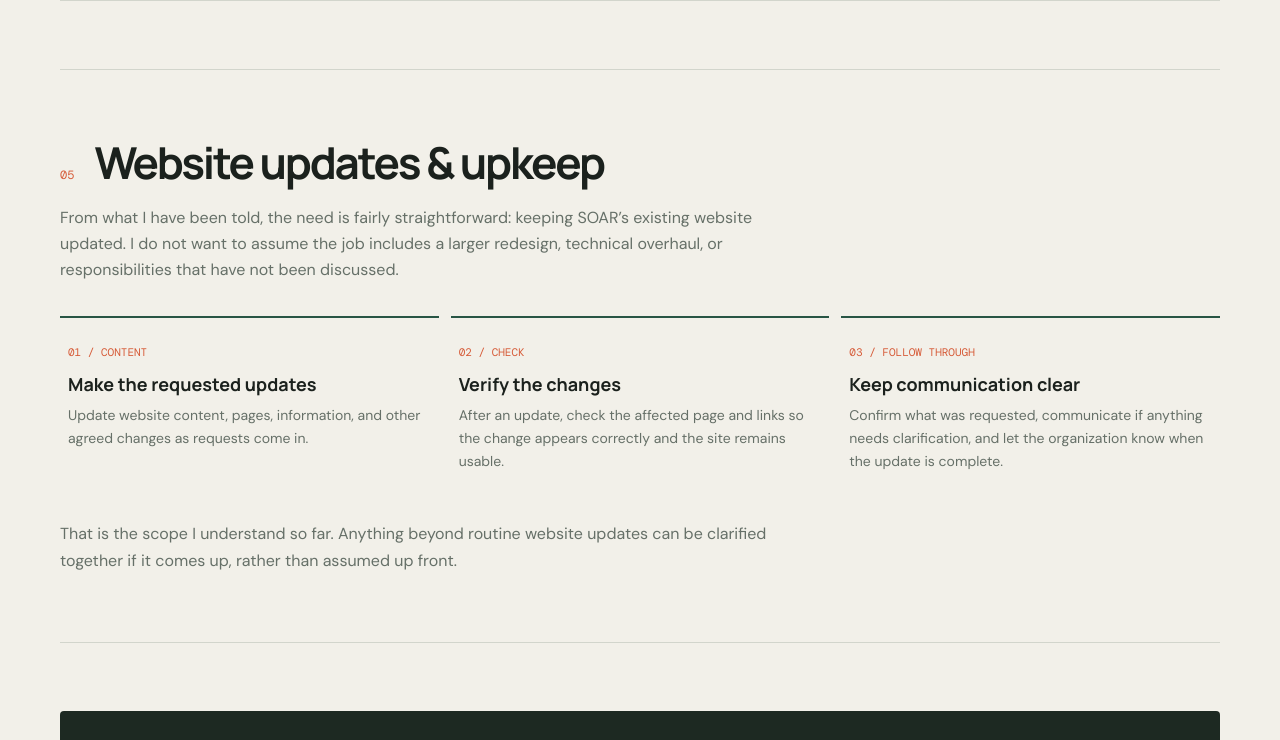
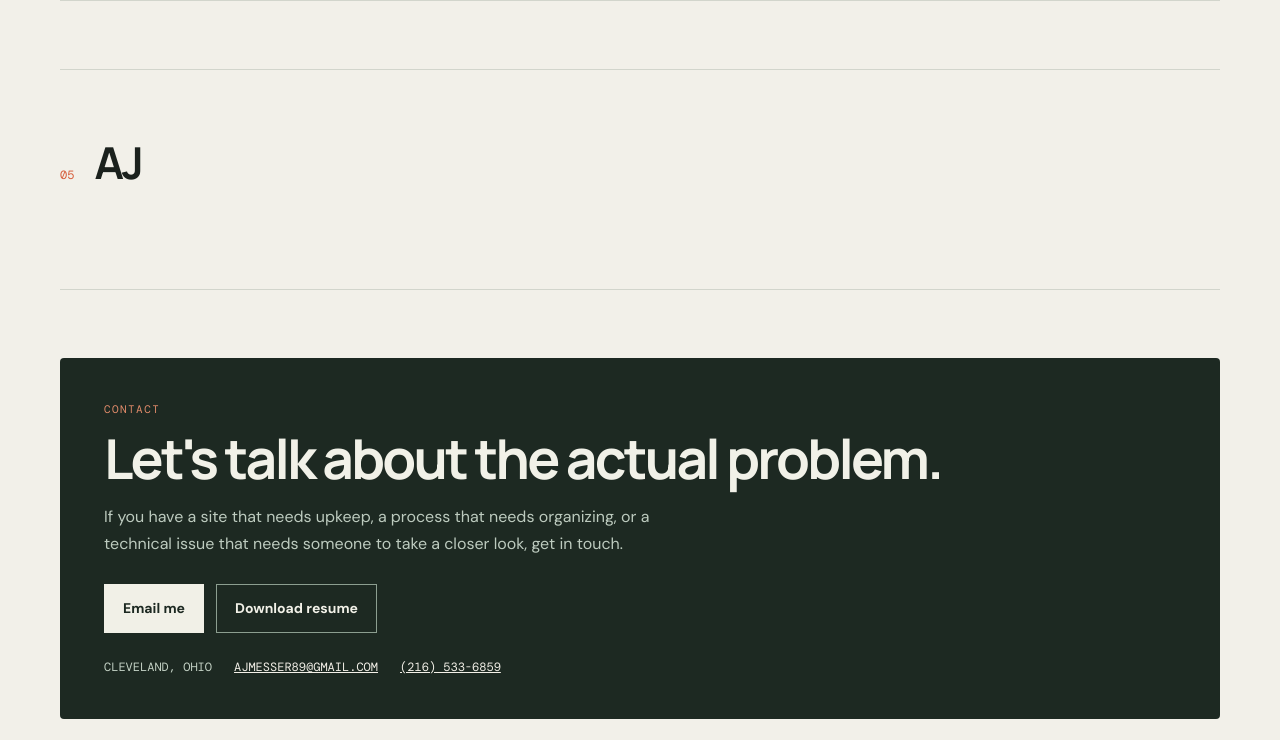
Before and after one commit to amesser89/amesser89.github.io, a plain HTML site: page index.html in a window 1280 px wide. Shown: the part 2980-3720 px from the top of the page. Drawn offline with nearby package versions, Linux system fonts and the light colour scheme.

Commit message:
Remove assumptions about SOAR scope; leave AJ only

```diff
--- a/index.html
+++ b/index.html
@@ -37,7 +37,7 @@ footer{padding:30px 0 45px;color:var(--muted);font:11px var(--mono);display:flex
 </section>
 <section class="section" id="experience"><div class="section-heading"><span class="number">03</span><h2>Experience that carries over</h2></div><div class="tiles"><article class="tile"><span class="tile-no">OPERATIONS</span><h3>Workflows & process</h3><p>Management and operational roles taught me to deal with real constraints: time, people, inventory, competing priorities, and processes that need to work on ordinary busy days.</p></article><article class="tile"><span class="tile-no">QUALITY</span><h3>Review & accuracy</h3><p>Quality-focused work sharpened my eye for inconsistencies, missed details, repeatable checks, and documenting what needs correction.</p></article><article class="tile"><span class="tile-no">TECHNOLOGY</span><h3>Troubleshooting</h3><p>Hands-on support experience with computers, software, system setup, Windows and Linux environments, and the patience to diagnose rather than guess.</p></article><article class="tile"><span class="tile-no">PROGRAM WORK</span><h3>Context matters</h3><p>Experience with community program operations gave me practical context for how requests, supplies, fulfillment, and reporting connect, and why tools need to fit the people using them.</p></article></div></section>
 <section class="section" id="credential"><div class="section-heading"><span class="number">04</span><h2>Technical foundation</h2></div><div class="credential"><div class="cert-mark">IT</div><div><div class="cred-meta">Professional certificate · Completed July 2025</div><h3>Google IT Support Professional Certificate</h3><p>Training in technical support, troubleshooting, networking, operating systems, system administration, and security fundamentals. Certificate image/document not yet displayed.</p></div></div></section>
-<section class="section" id="soar"><div class="section-heading"><span class="number">05</span><h2>Website updates & upkeep</h2></div><p class="section-lede">From what I have been told, the need is fairly straightforward: keeping SOAR’s existing website updated. I do not want to assume the job includes a larger redesign, technical overhaul, or responsibilities that have not been discussed.</p><div class="approach"><article><span>01 / CONTENT</span><h3>Make the requested updates</h3><p>Update website content, pages, information, and other agreed changes as requests come in.</p></article><article><span>02 / CHECK</span><h3>Verify the changes</h3><p>After an update, check the affected page and links so the change appears correctly and the site remains usable.</p></article><article><span>03 / FOLLOW THROUGH</span><h3>Keep communication clear</h3><p>Confirm what was requested, communicate if anything needs clarification, and let the organization know when the update is complete.</p></article></div><p class="section-lede" style="margin:28px 0 0">That is the scope I understand so far. Anything beyond routine website updates can be clarified together if it comes up, rather than assumed up front.</p></section>
+<section class="section" id="soar"><div class="section-heading"><span class="number">05</span><h2>AJ</h2></div></section>
 <section class="section" id="contact"><div class="contact"><div class="eyebrow">Contact</div><h2>Let's talk about the actual problem.</h2><p>If you have a site that needs upkeep, a process that needs organizing, or a technical issue that needs someone to take a closer look, get in touch.</p><div class="actions"><a class="btn btn-primary" href="mailto:ajmesser89@gmail.com">Email me</a><a class="btn btn-secondary" href="assets/aj-messer-resume.pdf" download>Download resume</a></div><div class="contact-line"><span>CLEVELAND, OHIO</span><a href="mailto:ajmesser89@gmail.com">AJMESSER89@GMAIL.COM</a><a href="tel:+12165336859">(216) 533-6859</a></div></div></section>
 </main><footer class="wrap"><span>AJ MESSER · CLEVELAND, OHIO</span><span>PERSONAL PORTFOLIO / 2026</span></footer>
 </body></html>
```
